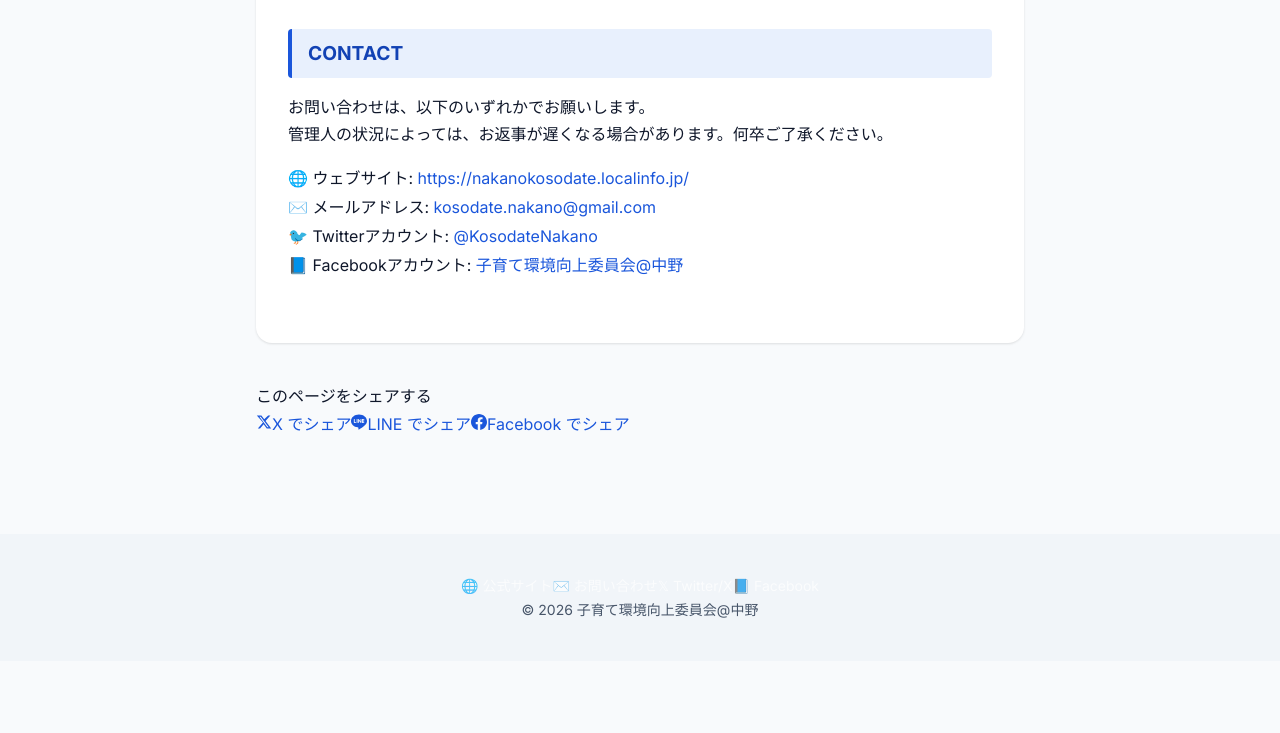
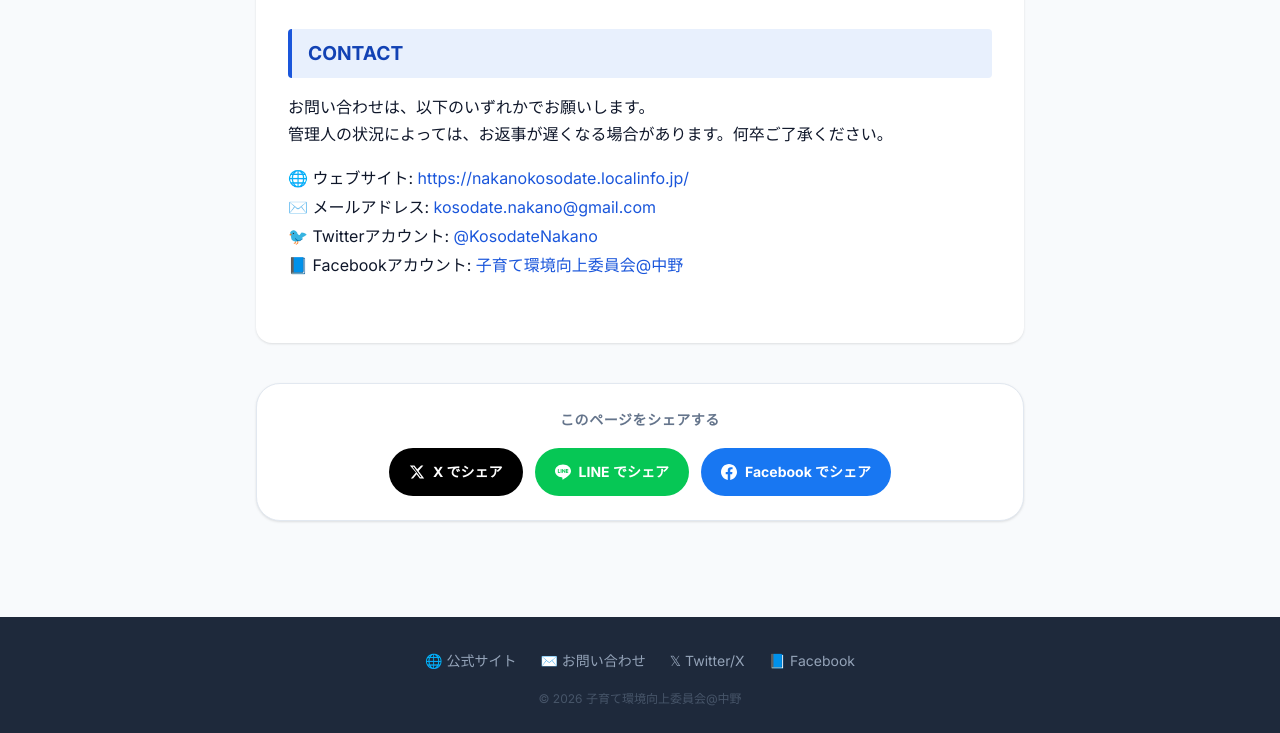
Before and after one commit to kawazusa/2026nakanovote, a Gatsby site: page /about in a window 1280 px wide. Shown: the part 1481-2214 px from the top of the page. Before the commit the page ends 2142 px from the top, so only its background shows below. Built offline with nearby package versions, Linux system fonts and the light colour scheme; Gatsby itself is replaced by a stand-in of ours; a web font is replaced by a local one.

Commit message:
フッターのレイアウトが崩れてしまったので修正

```diff
--- a/src/styles/global.css
+++ b/src/styles/global.css
@@ -196,20 +196,45 @@ img {
 
 /* ---------- フッター ---------- */
 .site-footer {
-  background: #f1f5f9;
-  color: #475569;
-  padding: var(--space-10) 0;
+  background: #1e293b;
+  color: #94a3b8;
+  padding: var(--space-8) 0 var(--space-6);
   margin-top: var(--space-16);
   font-size: var(--font-size-sm);
   text-align: center;
 }
 
+.site-footer__links {
+  display: flex;
+  justify-content: center;
+  gap: var(--space-6);
+  flex-wrap: wrap;
+  margin-bottom: var(--space-4);
+}
+
+.site-footer__links a {
+  color: #94a3b8;
+  text-decoration: none;
+  transition: color var(--transition-fast);
+  font-size: var(--font-size-sm);
+}
+
+.site-footer__links a:hover {
+  color: #e2e8f0;
+}
+
+.site-footer__copy {
+  color: #475569;
+  font-size: var(--font-size-xs);
+  margin-top: var(--space-2);
+}
+
 .site-footer a {
-  color: rgba(255, 255, 255, 0.7);
+  color: #94a3b8;
 }
 
 .site-footer a:hover {
-  color: white;
+  color: #e2e8f0;
 }
 
 /* ---------- ヒーローセクション ---------- */
@@ -800,8 +825,31 @@ img {
     --container-pad: var(--space-4);
   }
 
+  /* ── ヘッダー ── */
+  .site-header .container {
+    flex-wrap: wrap;
+    gap: var(--space-2);
+  }
+
+  .site-header__logo {
+    font-size: var(--font-size-lg);
+  }
+
+  .site-header__nav {
+    width: 100%;
+    gap: var(--space-2);
+    flex-wrap: wrap;
+    justify-content: flex-start;
+  }
+
+  .site-header__nav a {
+    font-size: var(--font-size-xs);
+    padding: 2px 0;
+  }
+
+  /* ── ヒーロー ── */
   .hero {
-    height: 15vh;
+    height: 10vh;
     padding: 0;
   }
 
@@ -809,10 +857,11 @@ img {
     gap: var(--space-6);
   }
 
+  /* ── 候補者グリッド ── */
   .candidates-grid,
   .candidates-grid--4cols,
   .candidates-grid--5cols {
-    grid-template-columns: repeat(4, 1fr);
+    grid-template-columns: repeat(3, 1fr);
     gap: var(--space-2);
   }
 
@@ -824,8 +873,8 @@ img {
 
   .candidate-card__avatar,
   .candidate-card__avatar-placeholder {
-    width: 90px;
-    height: 90px;
+    width: 80px;
+    height: 80px;
   }
 
   .candidate-card__name {
@@ -837,10 +886,16 @@ img {
     padding: 2px 4px;
   }
 
+  /* ── 候補者詳細 ── */
+  .candidate-detail {
+    padding: var(--space-6) 0 var(--space-10);
+  }
+
   .candidate-profile-card__hero {
     flex-direction: column;
     text-align: center;
-    padding: var(--space-6) var(--space-4);
+    padding: var(--space-5) var(--space-4);
+    gap: var(--space-3);
   }
 
   .candidate-profile-card__badges {
@@ -848,24 +903,57 @@ img {
   }
 
   .candidate-profile-card__body {
-    padding: var(--space-5) var(--space-4);
+    padding: var(--space-4) var(--space-4);
   }
 
+  .candidate-profile-card__links {
+    gap: var(--space-2);
+  }
+
+  .btn {
+    font-size: var(--font-size-xs);
+    padding: var(--space-1) var(--space-3);
+  }
+
+  /* ── アンケート回答 ── */
   .answer-item {
     grid-template-columns: 1fr;
-    padding: var(--space-5) var(--space-4);
+    padding: var(--space-4) var(--space-4);
   }
 
   .answers-section__header {
     padding: var(--space-4) var(--space-4);
   }
+
+  /* ── 比較ページ ── */
+  .compare-tabs {
+    flex-wrap: nowrap;
+    overflow-x: auto;
+    -webkit-overflow-scrolling: touch;
+    border-radius: 0;
+  }
+
+  .compare-tab {
+    min-width: 120px;
+    font-size: var(--font-size-xs);
+    padding: var(--space-3) var(--space-2);
+  }
 }
 
-@media (max-width: 768px) and (orientation: portrait) {
+/* ── スマホ縦向き（狭い画面）── */
+@media (max-width: 480px) {
+  /* 候補者グリッドを2列に */
   .candidates-grid,
   .candidates-grid--4cols,
   .candidates-grid--5cols {
     grid-template-columns: repeat(2, 1fr);
+  }
+
+  /* 候補者カードをさらに小さく */
+  .candidate-card__avatar,
+  .candidate-card__avatar-placeholder {
+    width: 70px;
+    height: 70px;
   }
 }
 
@@ -1046,3 +1134,132 @@ img {
 .candidate-group + .candidate-group {
   margin-top: 4rem;
 }
+
+/* ---------- SNS 共有ボタン ---------- */
+.share-section {
+  margin-top: var(--space-8);
+  padding: var(--space-6) var(--space-8);
+  background: var(--color-surface);
+  border: 1.5px solid var(--color-border);
+  border-radius: var(--radius-xl);
+  text-align: center;
+  box-shadow: var(--shadow-sm);
+}
+
+.share-section__label {
+  font-size: var(--font-size-sm);
+  font-weight: 700;
+  color: var(--color-text-muted);
+  margin-bottom: var(--space-4);
+  letter-spacing: 0.04em;
+}
+
+.share-section__buttons {
+  display: flex;
+  justify-content: center;
+  gap: var(--space-3);
+  flex-wrap: wrap;
+}
+
+.share-btn {
+  display: inline-flex;
+  align-items: center;
+  gap: var(--space-2);
+  padding: var(--space-3) var(--space-5);
+  border-radius: var(--radius-full);
+  font-size: var(--font-size-sm);
+  font-weight: 700;
+  text-decoration: none;
+  transition: all var(--transition-fast);
+  color: white;
+}
+
+.share-btn:hover {
+  transform: translateY(-2px);
+  box-shadow: var(--shadow-md);
+  color: white;
+}
+
+.share-btn--x {
+  background: #000;
+}
+
+.share-btn--x:hover {
+  background: #333;
+}
+
+.share-btn--line {
+  background: #06c755;
+}
+
+.share-btn--line:hover {
+  background: #05b04c;
+}
+
+.share-btn--facebook {
+  background: #1877f2;
+}
+
+.share-btn--facebook:hover {
+  background: #1565d8;
+}
+
+@media (max-width: 480px) {
+  .share-section {
+    padding: var(--space-5) var(--space-4);
+  }
+
+  .share-btn {
+    font-size: var(--font-size-xs);
+    padding: var(--space-2) var(--space-4);
+  }
+}
+
+/* ---------- 目次 (Table of Contents) ---------- */
+.toc-container {
+  background: var(--color-surface-2);
+  border: 1px solid var(--color-border);
+  border-radius: var(--radius-xl);
+  padding: var(--space-6) var(--space-8);
+  margin-bottom: var(--space-10);
+  box-shadow: var(--shadow-sm);
+}
+
+.toc-title {
+  font-size: var(--font-size-lg);
+  font-weight: 700;
+  color: var(--color-primary-dark);
+  margin-bottom: var(--space-4);
+  display: flex;
+  align-items: center;
+  gap: var(--space-2);
+}
+
+.toc-list {
+  list-style: none;
+  padding: 0;
+  margin: 0;
+  display: grid;
+  grid-template-columns: repeat(auto-fit, minmax(280px, 1fr));
+  gap: var(--space-3);
+}
+
+.toc-link {
+  display: block;
+  padding: var(--space-3) var(--space-4);
+  background: var(--color-surface);
+  border: 1px solid var(--color-border);
+  border-radius: var(--radius-md);
+  color: var(--color-primary-dark);
+  font-weight: 600;
+  font-size: var(--font-size-sm);
+  text-decoration: none;
+  transition: all var(--transition-fast);
+}
+
+.toc-link:hover {
+  border-color: var(--color-primary);
+  background: var(--color-primary-light);
+  transform: translateY(-1px);
+  box-shadow: var(--shadow-sm);
+}
```
